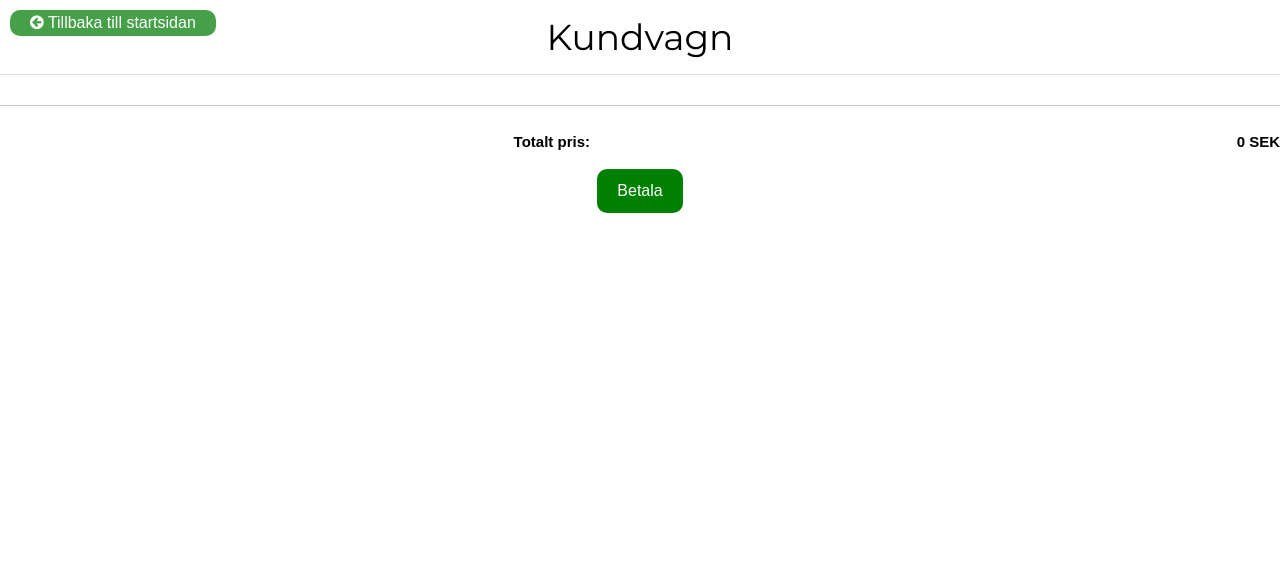
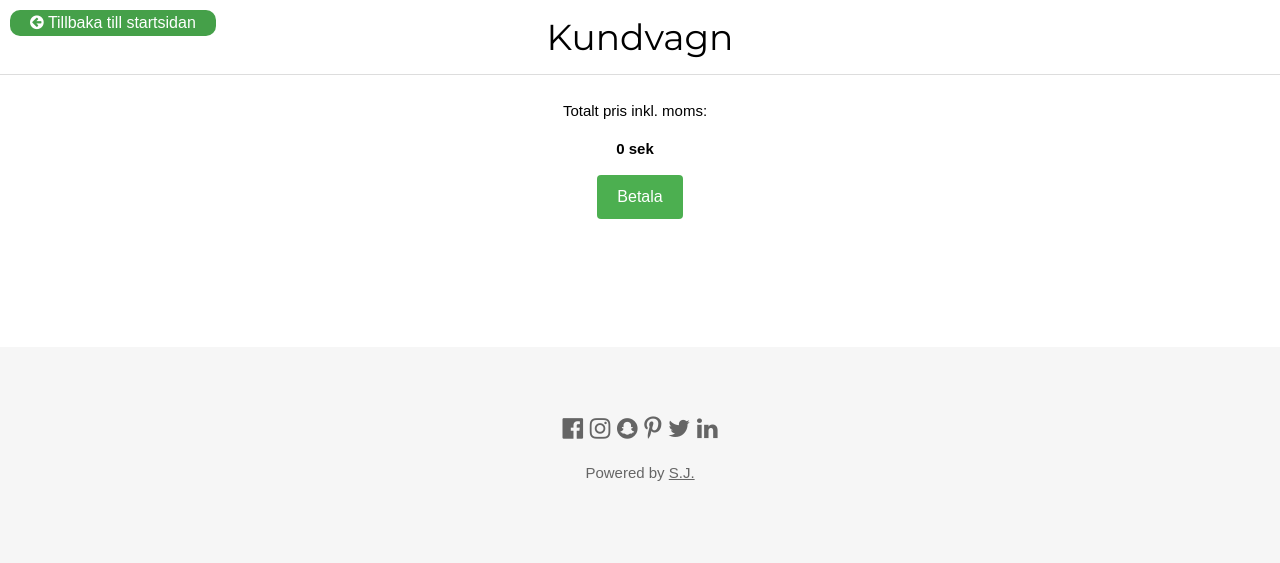
Before and after one commit to tfr10sj1/S.N.S_jewllery, a Flask app: page /cart in a window 1280 px wide. Shown: the top 563 px of the page. Run offline with Flask 3, Linux system fonts and the light colour scheme; the visitor is signed in with stand-in values (Sample User, id 1); tables that the repository leaves empty hold one stand-in row (values such as "Sample post").

Commit message:
done with cart and moving the uneeded items too

```diff
--- a/app.py
+++ b/app.py
@@ -1,5 +1,5 @@
 import json
-from flask import Flask, render_template, request, session, jsonify, redirect, send_file, send_from_directory
+from flask import Flask, render_template, request, session, jsonify, redirect, send_from_directory, url_for
 import os
 import sqlite3
 from shutil import copyfile
@@ -120,8 +120,6 @@ def save_image():
         # Spara produktinformationen i databasen
         conn = get_items_db_connection()  # Ersätt med din funktion för att få en databasanslutning
         cursor = conn.cursor()
-        '''cursor.execute('INSERT INTO items (session_num, name, price, weight, metal_type, shape, image_url) VALUES (?, ?, ?, ?, ?, ?, ?)',
-               (session_num, product_info['name'], product_info['price'], product_info['weight'], product_info['metal_type'], product_info['shape'], os.path.basename(image_filename)))'''
         cursor.execute('INSERT INTO items (session_num, name, price, weight, metal_type, image_url) VALUES (?, ?, ?, ?, ?, ?)',
                (session_num, product_info['name'], product_info['price'], product_info['weight'], product_info['metal_type'], os.path.basename(image_filename)))
 
@@ -139,7 +137,7 @@ def cart():
 
         conn = get_items_db_connection()  # Ersätt med din funktion för att få en databasanslutning
         cursor = conn.cursor()
-        cursor.execute('SELECT name, price, weight, metal_type, image_url FROM items WHERE session_num = ?', (session_num,))
+        cursor.execute('SELECT name, price, weight, metal_type, image_url, id FROM items WHERE session_num = ?', (session_num,))
         ordered_items = cursor.fetchall()
 
         total_price = sum(item['price'] for item in ordered_items)  # Beräkna totalpriset
@@ -151,6 +149,33 @@ def cart():
         logging.error(str(e))
         return render_template('cart.html', ordered_items=[], total_price=0)
 
+@app.route('/remove_item/<item_id>', methods=['POST'])
+@app.route('/remove_item/<int:item_id>', methods=['POST'])
+def remove_item(item_id):
+    try:
+        # Hämta produktinformation från databasen
+        conn = get_items_db_connection()  # Anpassa detta enligt ditt system
+        cursor = conn.cursor()
+        cursor.execute('SELECT image_url FROM items WHERE id = ?', (item_id,))
+        item = cursor.fetchone()
+
+        if item:
+            # Ta bort produkten från databasen
+            cursor.execute('DELETE FROM items WHERE id = ?', (item_id,))
+            conn.commit()
+
+            # Ta bort bilden från orders-mappen
+            image_path = os.path.join('static', 'orders', item[0])
+            if os.path.exists(image_path):
+                os.remove(image_path)
+
+            conn.close()
+            return {'success': True}
+        else:
+            return {'success': False}
+    except Exception as e:
+        logging.error(str(e))
+        return {'success': False}
 
 # Visa orderhistorik
 @app.route('/orderHistory')
--- /dev/null
+++ b/static/css/cart.css
@@ -0,0 +1,80 @@
+.product-list {
+    border-top: 1px solid #ddd;
+    padding-top: 10px;
+}
+
+.product-row {
+    display: flex;
+    align-items: center;
+    margin-bottom: 20px;
+    border-bottom: 1px solid #ddd;
+    padding-bottom: 10px;
+}
+
+.product-image {
+    flex: 1;
+    max-width: 150px;
+    margin-right: 20px;
+}
+
+.product-info {
+    flex: 2;
+}
+
+.remove-button {
+    flex: 1;
+    background-color: red;
+    color: white;
+    border: none;
+    padding: 5px 10px;
+    cursor: pointer;
+}
+
+.total-row {
+    margin-top: 20px;
+    border-top: 1px solid #ddd;
+    padding-top: 10px;
+    display: flex;
+    justify-content: space-between;
+    align-items: center;
+}
+
+.pay-button {
+    background-color: green;
+    color: white;
+    border: none;
+    padding: 10px 20px;
+    cursor: pointer;
+}
+
+.total-row {
+    display: flex;
+    justify-content: space-between;
+    align-items: center;
+    margin-top: 20px;
+    border-top: 1px solid #ccc;
+    padding-top: 10px;
+}
+
+.total-price-wrapper {
+    display: flex;
+    align-items: center;
+}
+
+.total-price {
+    font-weight: bold;
+    margin-right: 10px;
+}
+
+.total-text {
+    margin-right: 10px;
+}
+
+.checkout-button {
+    padding: 10px 20px;
+    background-color: #4CAF50;
+    color: white;
+    border: none;
+    border-radius: 4px;
+    cursor: pointer;
+}
--- a/static/js/cart.js
+++ b/static/js/cart.js
@@ -1,8 +1,22 @@
-function removeFromCart(productName) {
-    // Skicka en förfrågan till servern för att ta bort produkten från kundvagnen
-    // Exempelvis med hjälp av AJAX eller Fetch API
-    alert("Ta bort " + productName + " från kundvagnen.");
+function removeFromCart(productName, itemId) {
+    fetch('/remove_item/' + itemId, {
+        method: 'POST',
+    })
+    .then(response => response.json())
+    .then(data => {
+        if (data.success) {
+            alert(productName + " har tagits bort från kundvagnen.");
+            window.location.reload(); // Uppdatera sidan efter borttagningen
+        } else {
+            alert("Det uppstod ett fel. Försök igen senare.");
+        }
+    })
+    .catch(error => {
+        console.error('Error:', error);
+        alert("Ett fel uppstod. Försök igen senare.");
+    });
 }
+
 // Funktion för att gå tillbaka till startsidan när knappen klickas
 function goToHomePage() {
     window.location.href = "/index";
--- a/templates/cart.html
+++ b/templates/cart.html
@@ -1,86 +1,26 @@
 <!DOCTYPE html>
 <html>
+
 <head>
-        <title>JEWELRY-STORE</title>
+    <title>JEWLLERY-STORE</title>
     <meta charset="UTF-8">
     <meta name="viewport" content="width=device-width, initial-scale=1">
     <link rel="stylesheet" href="https://www.w3schools.com/w3css/4/w3.css">
     <link rel="stylesheet" href="https://fonts.googleapis.com/css?family=Montserrat">
     <link rel="stylesheet" href="https://cdnjs.cloudflare.com/ajax/libs/font-awesome/4.7.0/css/font-awesome.min.css">
     <link rel="stylesheet" type="text/css" href="/static/css/style.css">
-        <style>
-            .product-list {
-                border-top: 1px solid #ddd;
-                padding-top: 10px;
-            }
+    <link rel="stylesheet" type="text/css" href="/static/css/cart.css">
+</head>
 
-            .product-row {
-                display: flex;
-                align-items: center;
-                margin-bottom: 20px;
-                border-bottom: 1px solid #ddd;
-                padding-bottom: 10px;
-            }
+<body>
+    <!-- !PAGE CONTENT! -->
+    <div class="w3-content" style="max-width:1500px">
 
-            .product-image {
-                flex: 1;
-                max-width: 150px;
-                margin-right: 20px;
-            }
-
-            .product-info {
-                flex: 2;
-            }
-
-            .remove-button {
-                flex: 1;
-                background-color: red;
-                color: white;
-                border: none;
-                padding: 5px 10px;
-                cursor: pointer;
-            }
-
-            .total-row {
-                margin-top: 20px;
-                border-top: 1px solid #ddd;
-                padding-top: 10px;
-                display: flex;
-                justify-content: space-between;
-                align-items: center;
-            }
-
-            .pay-button {
-                background-color: green;
-                color: white;
-                border: none;
-                padding: 10px 20px;
-                cursor: pointer;
-            }
-
-            .total-row {
-                display: flex;
-                justify-content: space-between;
-                align-items: center;
-                margin-top: 20px;
-                border-top: 1px solid #ccc;
-                padding-top: 10px;
-            }
-
-            .total-content {
-                flex: 1;
-                text-align: right;
-            }
-            .total-content:last-child {
-                margin-left: 100px; /* Justera detta värde efter behov */
-            }
-        </style>
-    </head>
-    <body>
         <h1>Kundvagn</h1>
 
         <!-- Knapp för att gå tillbaka till startsidan -->
-        <button id="back-button" onclick="goToHomePage()"><i class="fa fa-arrow-circle-left"></i> Tillbaka till startsidan</button>
+        <button id="back-button" onclick="goToHomePage()"><i class="fa fa-arrow-circle-left"></i> Tillbaka till
+            startsidan</button>
 
         <div class="product-list">
             {% for item in ordered_items %}
@@ -92,18 +32,25 @@
                     <p><strong>Vikt:</strong> {{ item.weight }}</p>
                     <p><strong>Metalltyp:</strong> {{ item.metal_type }}</p>
                 </div>
-                <button class="remove-button" onclick="removeFromCart('{{ item.name }}')">Ta bort</button>
+                <button onclick="removeFromCart('{{ item.name }}', '{{ item.id }}')">Ta bort</button>
             </div>
             {% endfor %}
-            <div class="total-row">
-                <div class="total-content">
-                    <p><strong>Totalt pris:</strong></p>
-                </div>
-                <div class="total-content">
-                    <p class="total-price"><strong>{{ total_price }} SEK</strong></p>
-                </div>
-            </div>
-            <button class="pay-button">Betala</button>
 
+            <p class="total-text">Totalt pris inkl. moms:</p>
+            <p class="total-price">{{ total_price }} sek</p>
+            <button class="checkout-button">Betala</button>
+
+            <footer class="w3-container w3-padding-64 w3-light-grey w3-center w3-opacity w3-xlarge"
+                style="margin-top:128px">
+                <i class="fa fa-facebook-official w3-hover-opacity"></i>
+                <i class="fa fa-instagram w3-hover-opacity"></i>
+                <i class="fa fa-snapchat w3-hover-opacity"></i>
+                <i class="fa fa-pinterest-p w3-hover-opacity"></i>
+                <i class="fa fa-twitter w3-hover-opacity"></i>
+                <i class="fa fa-linkedin w3-hover-opacity"></i>
+                <p class="w3-medium">Powered by <a href="" target="_blank" class="w3-hover-text-green">S.J.</a></p>
+            </footer>
+            <script src="/static/js/cart.js"></script>
 </body>
+
 </html>
--- a/templates/processImage.html
+++ b/templates/processImage.html
@@ -13,6 +13,7 @@
 
 <body>
 
+
   <!-- Placera SVG-elementet med clipPath här -->
   <svg width="0" height="0">
     <defs>
@@ -25,7 +26,8 @@
       </clipPath>
     </defs>
   </svg>
-
+  <!-- !PAGE CONTENT! -->
+  <div class="w3-content" style="max-width:1500px">
     <div class="w3-clear"></div>
     <header class="w3-center w3-margin-bottom">
       <h1><b>Bildbearbetning</b></h1>
@@ -119,7 +121,7 @@
     <i class="fa fa-pinterest-p w3-hover-opacity"></i>
     <i class="fa fa-twitter w3-hover-opacity"></i>
     <i class="fa fa-linkedin w3-hover-opacity"></i>
-    <p class="w3-medium">Powered by <a href="" target="_blank" class="w3-hover-text-green">SJ</a></p>
+    <p class="w3-medium">Powered by <a href="" target="_blank" class="w3-hover-text-green">S.J.</a></p>
   </footer>
   <!-- Här inkluderar du JavaScript-koden precis innan </body>-taggen -->
   <script src="/static/js/script.js"></script>
```
Also changed, not shown: static/css/style.css (+13 -9 lines), templates/index.html (+16 -12 lines), items.db, static/orders/8_40.png (deleted), static/orders/8_41.png (deleted). Lines whose indentation alone changed are shown as unchanged.
